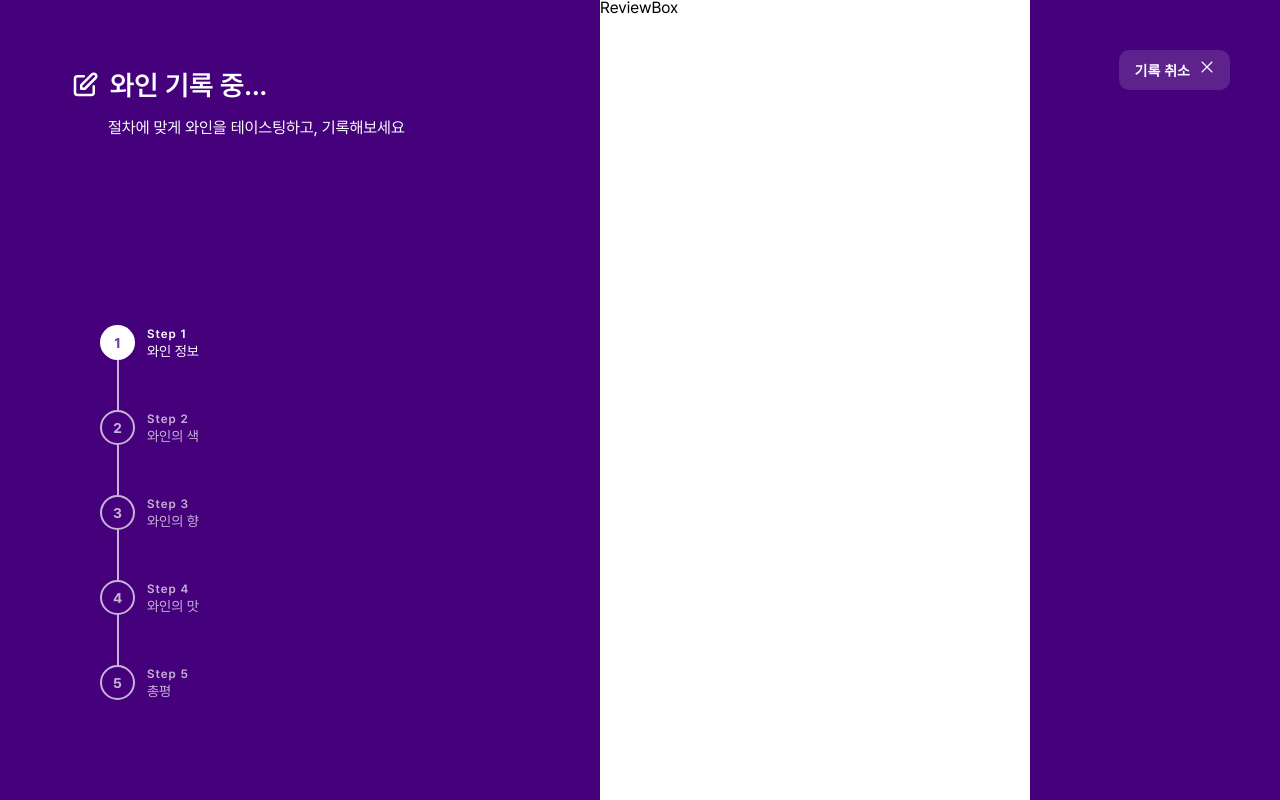
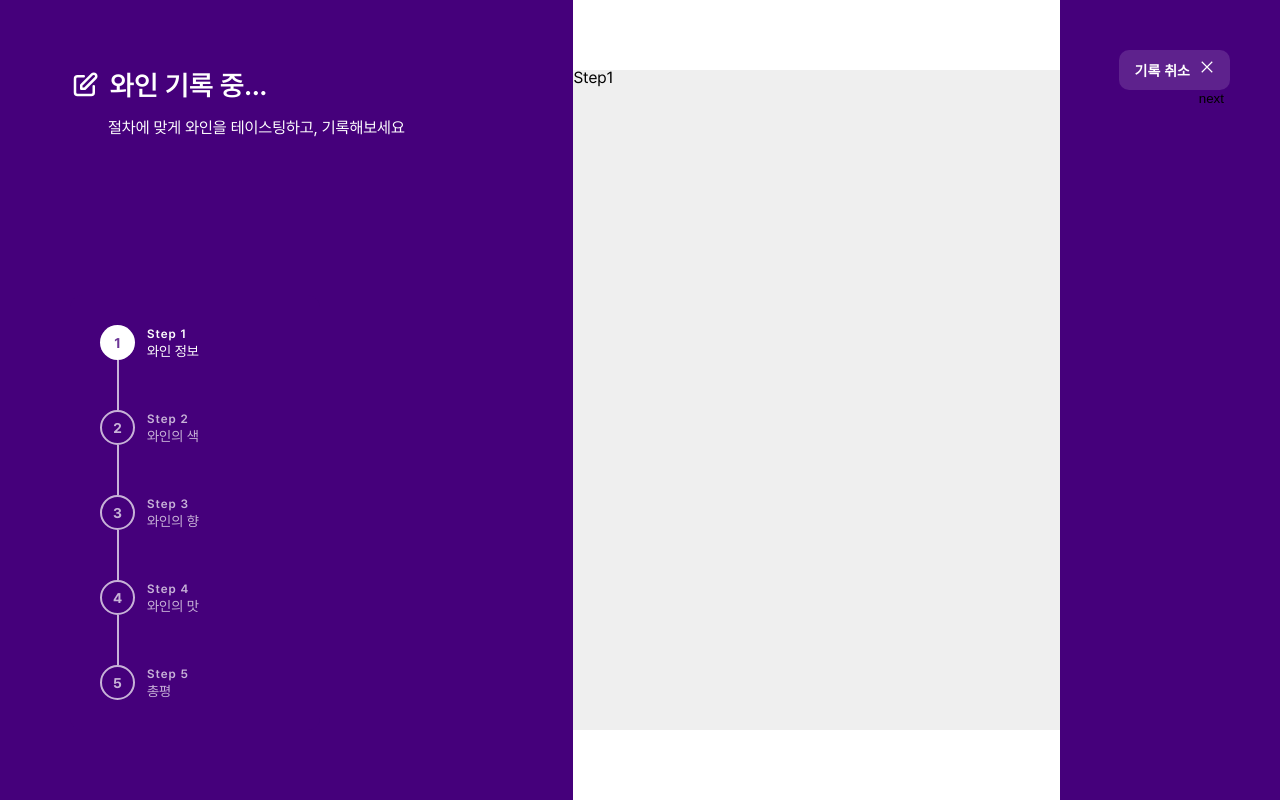
Before and after one commit to JIMIN1020/wine-note, a React (Create React App) app in the folder client/: page /review in a window 1280 px wide. Built offline with nearby package versions, Linux system fonts and the light colour scheme.

Commit message:
[Feat]: carousel 기능 구현

```diff
--- a/client/src/components/review/ButtonBar.tsx
+++ b/client/src/components/review/ButtonBar.tsx
@@ -2,12 +2,17 @@ import React from 'react';
 import styled from 'styled-components';
 import { GrClose } from 'react-icons/gr';
 
-const ButtonBar = () => {
+type ButtonBarProps = {
+  setStep: React.Dispatch<React.SetStateAction<number>>;
+};
+
+const ButtonBar = ({ setStep }: ButtonBarProps) => {
   return (
     <Container>
       <CancelBtn>
         기록 취소 <GrClose />
       </CancelBtn>
+      <button onClick={() => setStep((prev) => prev + 1)}>next</button>
     </Container>
   );
 };
@@ -16,7 +21,8 @@ export default ButtonBar;
 
 const Container = styled.div`
   height: 100%;
-  width: 250px;
+  width: 100%;
+  max-width: 220px;
   display: flex;
   flex-direction: column;
   align-items: flex-end;
--- a/client/src/components/review/ReviewBox.tsx
+++ b/client/src/components/review/ReviewBox.tsx
@@ -1,14 +1,45 @@
 import React from 'react';
 import styled from 'styled-components';
+import Step1 from './steps/Step1';
+import Step2 from './steps/Step2';
+import Step3 from './steps/Step3';
+import Step4 from './steps/Step4';
+import Step5 from './steps/Step5';
 
-const ReviewBox = () => {
-  return <Container>ReviewBox</Container>;
+type ReviewBoxProps = {
+  step: number;
+};
+
+const ReviewBox = ({ step }: ReviewBoxProps) => {
+  return (
+    <Container>
+      <Wrapper $step={step}>
+        <Step1 />
+        <Step2 />
+        <Step3 />
+        <Step4 />
+        <Step5 />
+      </Wrapper>
+    </Container>
+  );
 };
 
 export default ReviewBox;
 
 const Container = styled.div`
+  width: 100%;
+  max-width: 720px;
   height: 100%;
-  flex: 1;
   background-color: ${({ theme }) => theme.colors.bg_white};
+  padding: 70px 0px;
+  overflow: hidden;
 `;
+
+const Wrapper = styled.div<{ $step: number }>`
+  width: fit-content;
+  height: 100%;
+  display: flex;
+  background-color: #efefef;
+  transform: translate(${({ $step }) => `-${($step - 1) * 720}px`});
+  transition: all 0.3s ease-in-out;
+`;
--- a/client/src/components/review/SideBar.tsx
+++ b/client/src/components/review/SideBar.tsx
@@ -3,7 +3,11 @@ import styled from 'styled-components';
 import { HiOutlinePencilAlt } from 'react-icons/hi';
 import MultiStep from './steps/MultiStep';
 
-const SideBar = () => {
+type SideBarProps = {
+  step: number;
+};
+
+const SideBar = ({ step }: SideBarProps) => {
   return (
     <Container>
       <TitleBox>
@@ -14,7 +18,7 @@ const SideBar = () => {
         <span>절차에 맞게 와인을 테이스팅하고, 기록해보세요</span>
       </TitleBox>
       <StepContainer>
-        <MultiStep step={1} />
+        <MultiStep step={step} />
       </StepContainer>
     </Container>
   );
--- a/client/src/components/review/steps/Step1.tsx
+++ b/client/src/components/review/steps/Step1.tsx
@@ -8,5 +8,6 @@ const Step1 = () => {
 export default Step1;
 
 const Container = styled.div`
-  flex: 1;
+  width: 720px;
+  height: 100%;
 `;
--- a/client/src/components/review/steps/Step2.tsx
+++ b/client/src/components/review/steps/Step2.tsx
@@ -8,5 +8,6 @@ const Step2 = () => {
 export default Step2;
 
 const Container = styled.div`
-  flex: 1;
+  width: 720px;
+  height: 100%;
 `;
--- a/client/src/components/review/steps/Step3.tsx
+++ b/client/src/components/review/steps/Step3.tsx
@@ -8,5 +8,6 @@ const Step3 = () => {
 export default Step3;
 
 const Container = styled.div`
-  flex: 1;
+  width: 720px;
+  height: 100%;
 `;
--- a/client/src/components/review/steps/Step4.tsx
+++ b/client/src/components/review/steps/Step4.tsx
@@ -8,5 +8,6 @@ const Step4 = () => {
 export default Step4;
 
 const Container = styled.div`
-  flex: 1;
+  width: 720px;
+  height: 100%;
 `;
--- a/client/src/components/review/steps/Step5.tsx
+++ b/client/src/components/review/steps/Step5.tsx
@@ -8,5 +8,6 @@ const Step5 = () => {
 export default Step5;
 
 const Container = styled.div`
-  flex: 1;
+  width: 720px;
+  height: 100%;
 `;
--- a/client/src/pages/ReviewPage.tsx
+++ b/client/src/pages/ReviewPage.tsx
@@ -1,15 +1,16 @@
-import React from 'react';
+import React, { useState } from 'react';
 import styled from 'styled-components';
 import SideBar from '../components/review/SideBar';
 import ButtonBar from '../components/review/ButtonBar';
 import ReviewBox from '../components/review/ReviewBox';
 
 const ReviewPage = () => {
+  const [step, setStep] = useState<number>(1);
   return (
     <Container>
-      <SideBar />
-      <ReviewBox />
-      <ButtonBar />
+      <SideBar step={step} />
+      <ReviewBox step={step} />
+      <ButtonBar setStep={setStep} />
     </Container>
   );
 };
```
